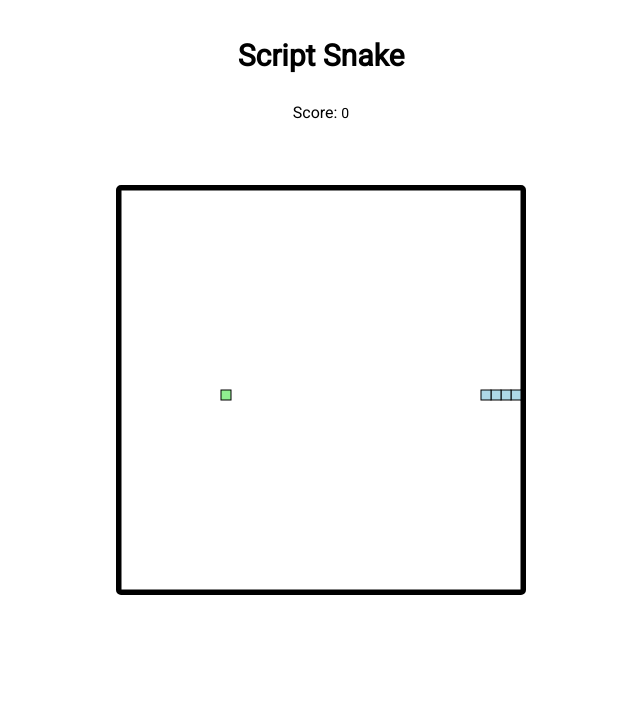
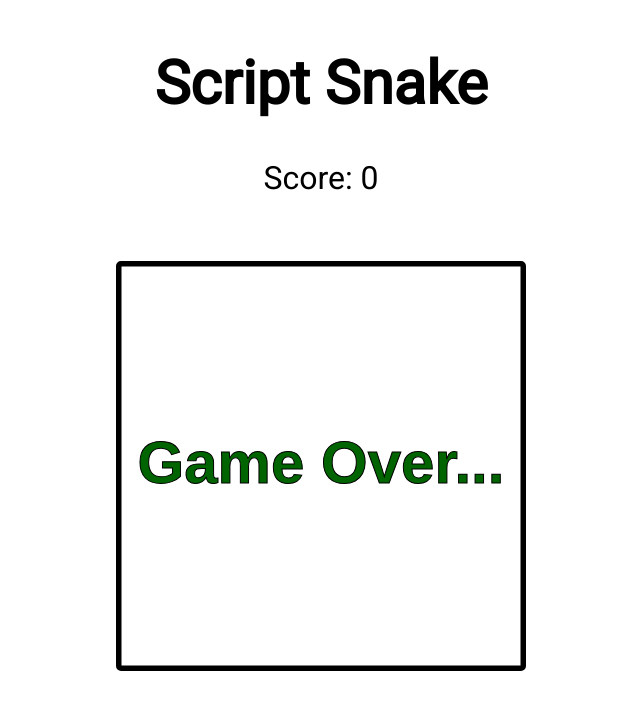
Before and after one commit to MartinPlusPlus/script-snake, a plain HTML site: page index.html in a window 1280 px wide. Shown: the whole page, without its empty margins (319-959 px from the left). Drawn offline with Linux system fonts and the light colour scheme.

Commit message:
added gameover screen

```diff
--- a/index.html
+++ b/index.html
@@ -8,8 +8,8 @@
     </head>
     <body>
         <div id="game">
-            <h3>Script Snake</h3>
-            <div>Score: <span id="score">0</span></div>
+            <h1>Script Snake</h1>
+            <div class="subtitle">Score: <span id="score">0</span></div>
             <canvas id="gameCanvas" width="400" height="400"></canvas>
         </div>
 
--- a/snake.js
+++ b/snake.js
@@ -1,7 +1,7 @@
-const board_border = 'black';
+const board_border = "black";
 const board_background = "white";
-const snake_col = 'lightblue';
-const snake_border = 'darkblue';
+const snake_col = "lightblue";
+const snake_border = "darkblue";
 
 let snake = [
     {x: 200, y: 200},
@@ -38,7 +38,11 @@ document.addEventListener("keydown", change_direction);
 function main()
 {
 
-    if (has_game_ended()) return;
+    if (has_game_ended())
+    {
+        gameOver();
+        return;
+    }
 
     changing_direction = false;
     setTimeout(function onTick()
@@ -189,3 +193,17 @@ function move_snake()
     }
 
 }
+
+function gameOver()
+{
+    clear_board();
+
+    snakeboard_ctx.fillStyle = "darkgreen";
+    snakeboard_ctx.strokestyle = "black";
+    snakeboard_ctx.font = "bold 60px Arial";
+    snakeboard_ctx.textBaseline = "middle";
+    snakeboard_ctx.textAlign = "center";
+
+    snakeboard_ctx.fillText("Game Over...", snakeboard.width/2, snakeboard.height/2);
+    snakeboard_ctx.strokeText("Game Over...", snakeboard.width/2, snakeboard.height/2);
+}
--- a/style.css
+++ b/style.css
@@ -4,12 +4,16 @@ body {
     font-family: 'Roboto', sans-serif;
 }
 
+h1 {
+    font-size: 60px;
+}
+
 h3 {
     font-size: 30px;
 }
 
-#score {
-    font-size: 14px;
+.subtitle {
+    font-size: 2em;
 }
 
 div#game {
```
